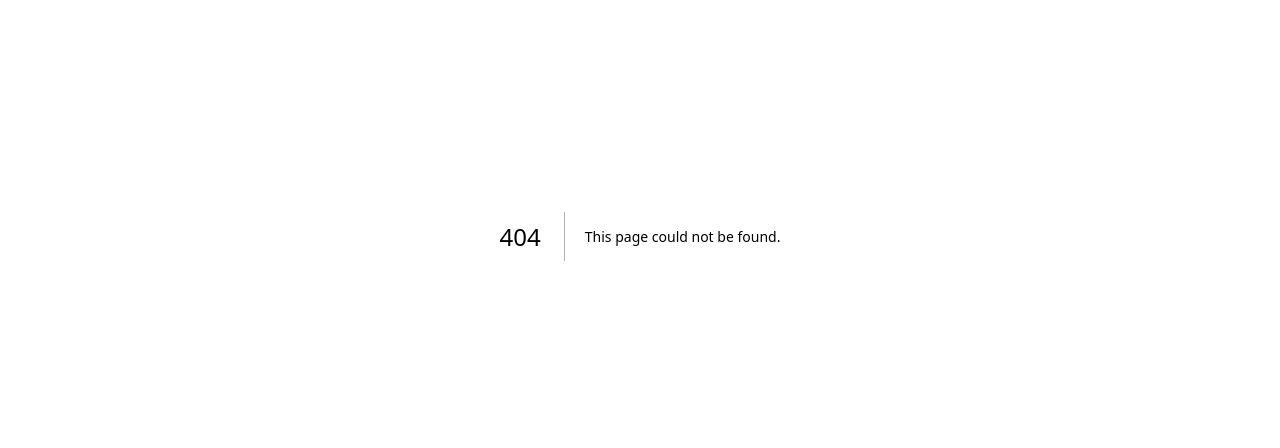
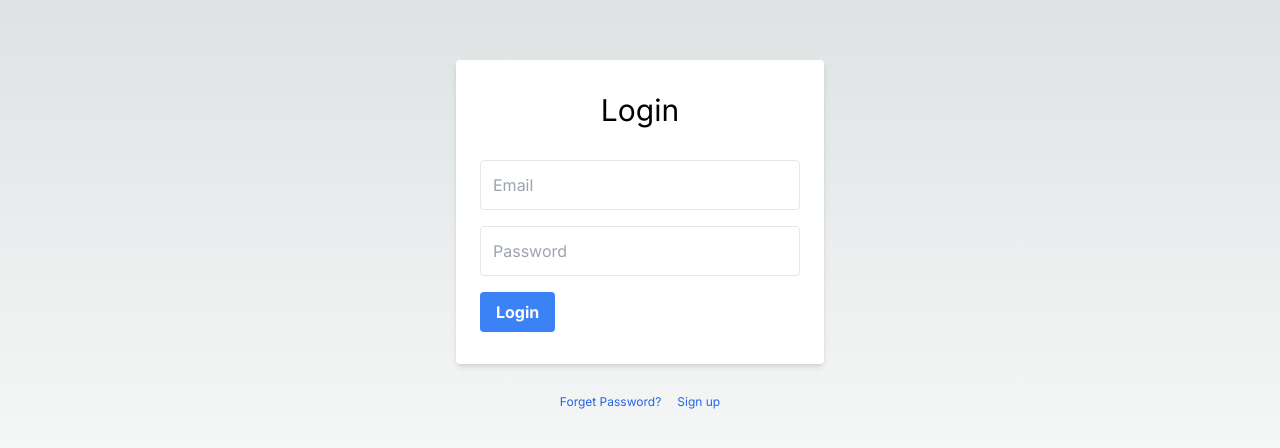
Before and after one commit to SlimskiTheWise/Band-Mate-Client, a Next.js app: page /auth/login in a window 1280 px wide. Before the commit this address had no page. Shown: the part 164-612 px from the top of the page. Built offline with nearby package versions, Linux system fonts and the light colour scheme; no server answers.

Commit message:
feat: implement authentication

```diff
--- /dev/null
+++ b/app/auth/login/page.jsx
@@ -0,0 +1,70 @@
+'use client';
+import React, { useContext } from 'react';
+import Link from 'next/link';
+import InputField from '@/components/input';
+import { useState } from 'react';
+import AuthContext from '@/components/shared/auth-context';
+
+function Page() {
+  const [loginBody, setLoginBody] = useState({
+    email: '',
+    password: '',
+  });
+  const context = useContext(AuthContext);
+
+  function handleChange(e) {
+    const { name, value } = e.target;
+    setLoginBody((prevLoign) => ({ ...prevLoign, [name]: value }));
+  }
+
+  async function onSubmit() {
+    await context.login(loginBody);
+  }
+
+  const { email, password } = loginBody;
+  return (
+    <div className='bg-grey-lighter min-h-screen flex flex-col'>
+      <div className='container max-w-sm mx-auto flex-1 flex flex-col items-center justify-center px-2'>
+        <div className='bg-white px-6 py-8 rounded shadow-md text-black w-full'>
+          <h1 className='mb-8 text-3xl text-center'>Login</h1>
+          <InputField
+            name='email'
+            value={email}
+            placeholder='Email'
+            handleChange={handleChange}
+          />
+          <InputField
+            type='password'
+            name='password'
+            value={password}
+            placeholder='Password'
+            handleChange={handleChange}
+          />
+          <button
+            type='submit'
+            className='bg-blue-500 hover:bg-blue-700 text-white font-bold py-2 px-4 rounded'
+            onClick={onSubmit}
+          >
+            Login
+          </button>
+        </div>
+        <div className='text-grey-dark mt-6'>
+          <Link
+            href='/forget'
+            className='text-xs text-blue-600 hover:underline mr-2'
+          >
+            Forget Password?
+          </Link>
+          <Link
+            href='/users/signup'
+            className='text-xs text-blue-600 hover:underline ml-2'
+          >
+            Sign up
+          </Link>
+        </div>
+      </div>
+    </div>
+  );
+}
+
+export default Page;
--- a/app/layout.js
+++ b/app/layout.js
@@ -1,3 +1,4 @@
+import { AuthContextProvider } from '@/components/shared/auth-context';
 import './globals.css';
 import { Inter } from 'next/font/google';
 
@@ -10,8 +11,10 @@ export const metadata = {
 
 export default function RootLayout({ children }) {
   return (
-    <html lang='en'>
-      <body className={inter.className}>{children}</body>
-    </html>
+    <AuthContextProvider>
+      <html lang='en'>
+        <body className={inter.className}>{children}</body>
+      </html>
+    </AuthContextProvider>
   );
 }
--- a/app/page.js
+++ b/app/page.js
@@ -1,10 +1,10 @@
-import Image from 'next/image';
 import Link from 'next/link';
 
 export default function Home() {
   return (
-    <main className='flex min-h-screen flex-col items-center justify-between p-24'>
+    <main className='space-x-2 p-4'>
       <Link href='/users/signup'>Signup</Link>
+      <Link href='/auth/login'>Login</Link>
     </main>
   );
 }
--- /dev/null
+++ b/components/shared/auth-context.js
@@ -0,0 +1,43 @@
+'use client'
+import { createContext, useState, useEffect } from 'react';
+import { useRouter } from 'next/navigation';
+import axios from '@/utils/api';
+
+const AuthContext = createContext();
+
+export const AuthContextProvider = ({ children }) => {
+  const [user, setUser] = useState(null);
+
+  useEffect(() => {
+    const userProfile = localStorage.getItem('userProfile');
+    if (userProfile) {
+      setUser(JSON.parse(userProfile));
+    }
+  }, []);
+
+  const router = useRouter();
+
+  async function login(payload) {
+    const loginRes = await axios.post('/auth/login', payload, {
+      withCredentials: true,
+    });
+    if (loginRes.data && loginRes.status === 200) {
+      const { data } = await axios.get('/auth/profile', {
+        withCredentials: true,
+      });
+      localStorage.setItem('userProfile', JSON.stringify(data));
+      setUser(data);
+      router.push('/');
+    }
+  }
+
+  return (
+    <>
+      <AuthContext.Provider value={{ user, login }}>
+        {children}
+      </AuthContext.Provider>
+    </>
+  );
+};
+
+export default AuthContext;
```
